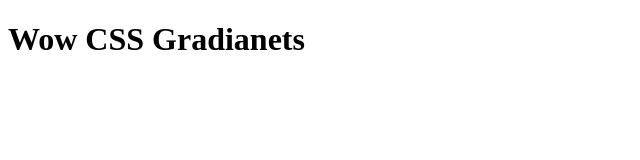
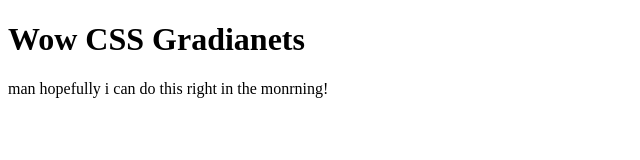
Before and after one commit to mattiaallen/css-gradients, a plain HTML site: page index.html in a window 1280 px wide. Shown: the whole page, without its empty margins (0-640 px from the left). Drawn offline with Linux system fonts and the light colour scheme.

Commit message:
second save

```diff
--- a/index.html
+++ b/index.html
@@ -7,7 +7,7 @@
 <body>
   <h1>Wow CSS Gradianets </h1>
 
-
+<p>man hopefully i can do this right in the monrning!</p>
 
 
 
```
